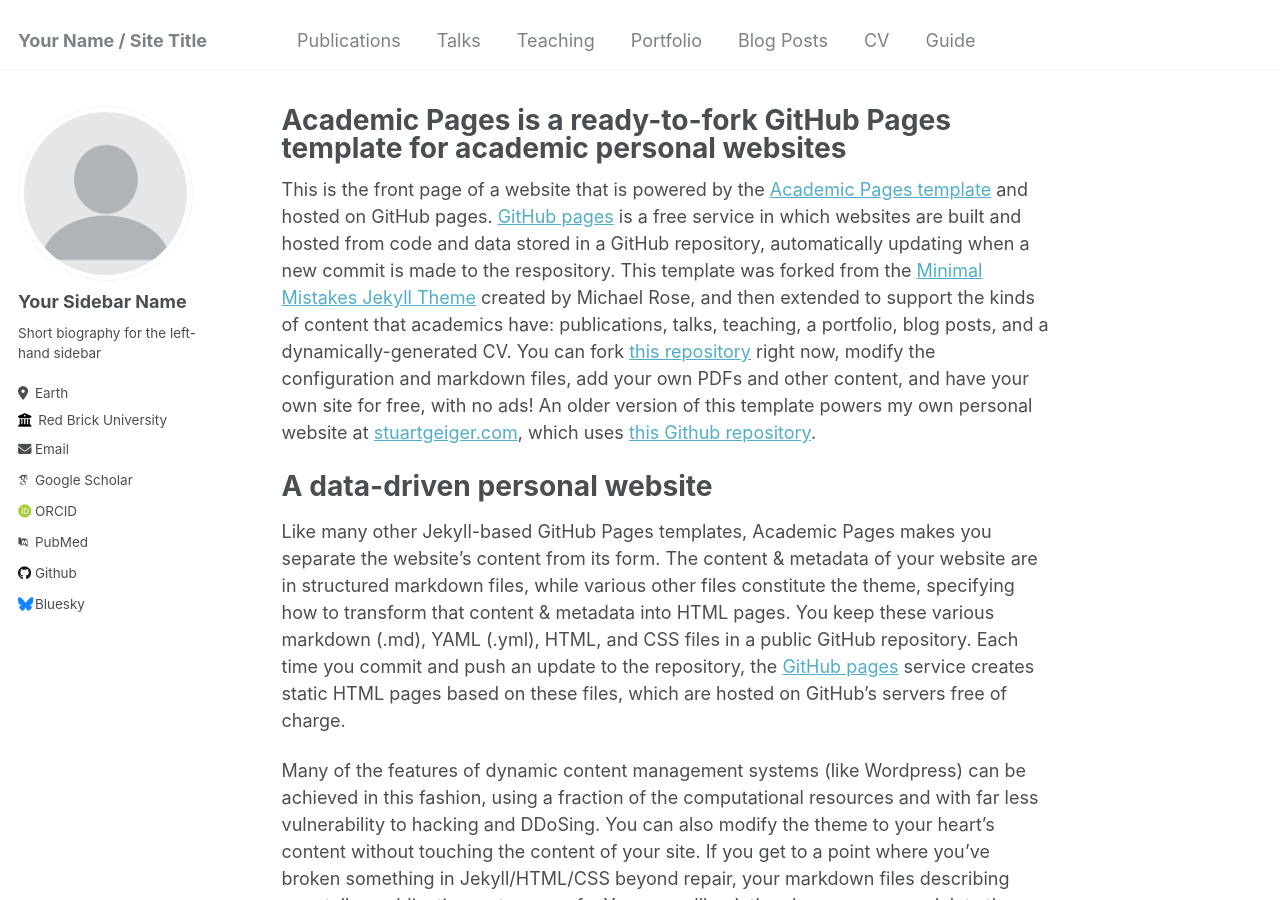
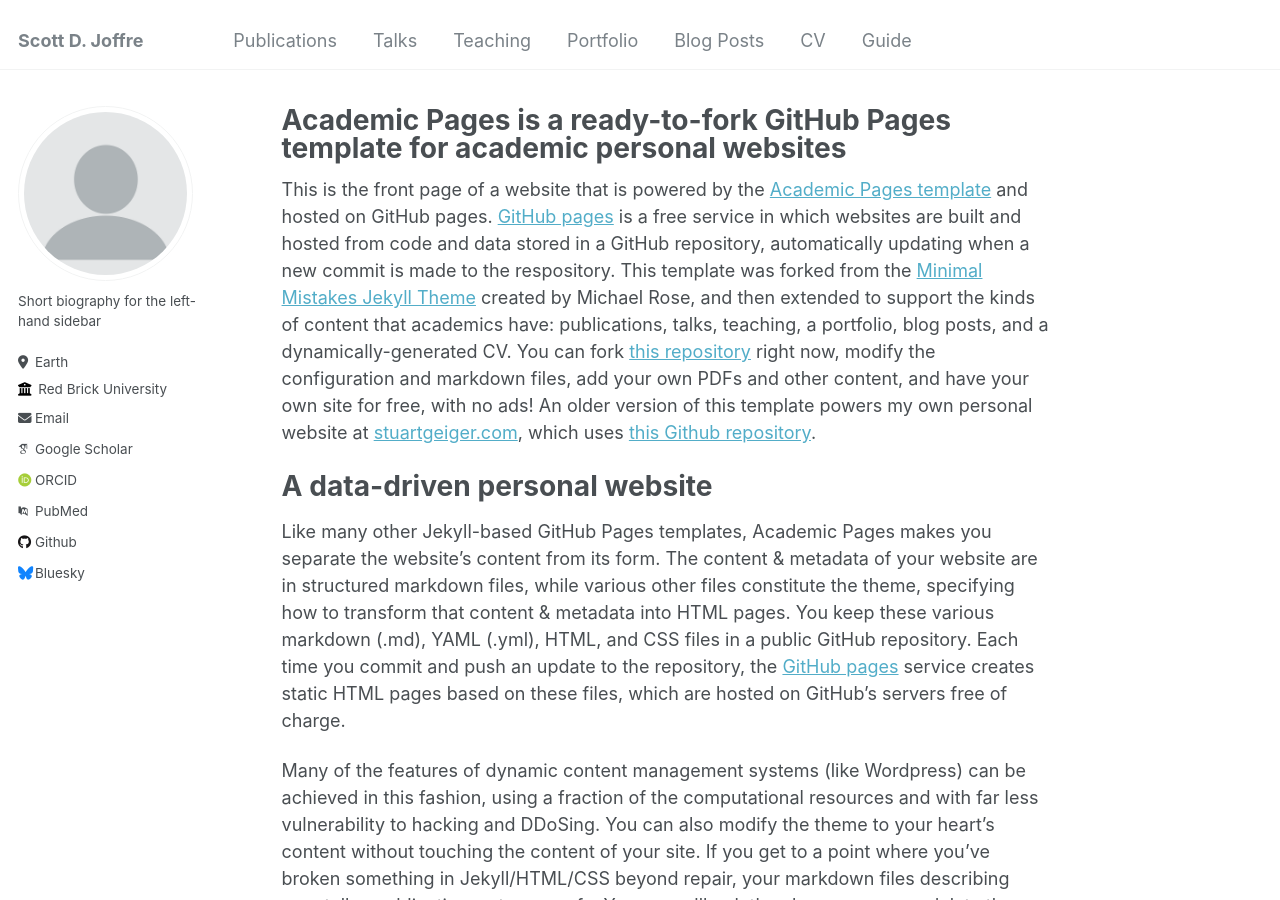
Before and after one commit to tryingastronomy/tryingastronomy.github.io, a Jekyll site: the page built from _pages/about.md, in a window 1280 px wide and 900 px high. Built offline with Jekyll 4.4.1, drawn with Linux system fonts in a browser that asks for light colours; some web fonts are replaced.

Commit message:
Update _config.yml

```diff
--- a/_config.yml
+++ b/_config.yml
@@ -8,7 +8,7 @@
 
 # Basic Site Settings
 locale                   : "en-US"
-title                    : "Your Name / Site Title"
+title                    : "Scott D. Joffre"
 title_separator          : "-"
 name                     : &name "Your Name"
 description              : &description "personal description"
@@ -22,7 +22,7 @@ repository               : "academicpages/academicpages.github.io"
 author:
   # Biographic information
   avatar           : "profile.png"
-  name             : "Your Sidebar Name"
+  name             : #"Your Sidebar Name"
   pronouns         : # example: "she/her"
   bio              : "Short biography for the left-hand sidebar"
   location         : "Earth"
```
